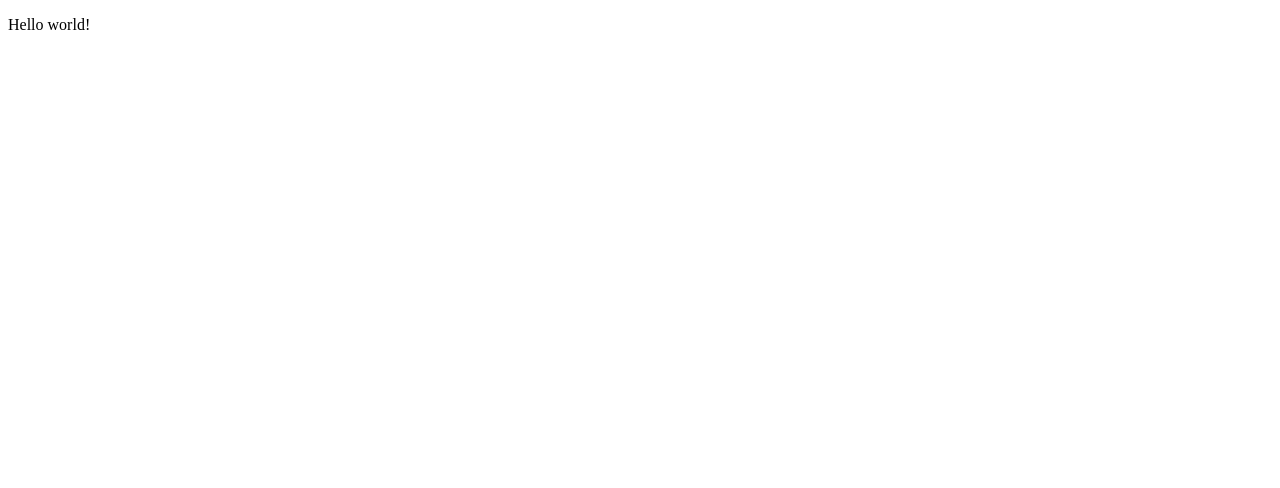
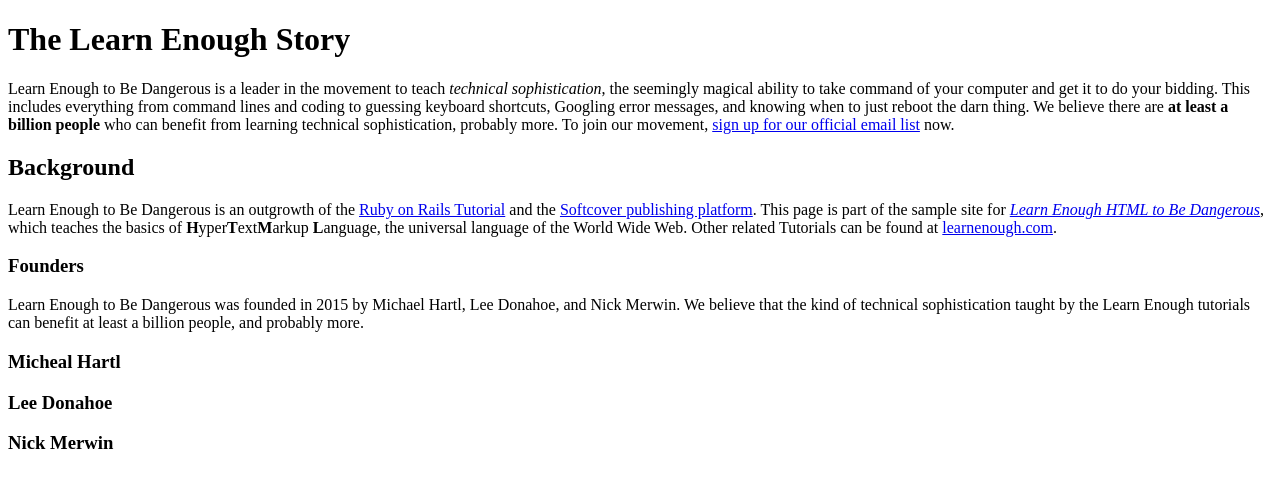
Before and after one commit to pandaphunk/sample_website, a plain HTML site: page index.html in a window 1280 px wide. Drawn offline with Linux system fonts and the light colour scheme.

Commit message:
Adding content to index

```diff
--- a/index.html
+++ b/index.html
@@ -2,13 +2,50 @@
  <html>
   <head>
     <meta charset="utf-8">
-    <title>PageTitle</title>
+    <title>Learn Enough TO Be Dangerous</title>
   </head>
 
   <body>
-	<p>
-	  Hello world!
-	</p>
+
+	 <h1>The Learn Enough Story</h1>
+
+	   <p>
+         Learn Enough to Be Dangerous is a leader in the movement to teach
+         <em>technical sophistication</em>, the seemingly magical ability to take
+         command of your computer and get it to do your bidding. This includes
+         everything from command lines and coding to guessing keyboard shortcuts,
+         Googling error messages, and knowing when to just reboot the darn thing.
+         We believe there are <strong>at least a billion people</strong> who can benefit from
+         learning technical sophistication, probably more. To join our
+         movement, <a href="http://learnenough.com/email">sign up for our official email list</a> now.
+       </p>
+
+	 <h2> Background </h2>
+
+	   <p>
+	     Learn Enough to Be Dangerous is an outgrowth of the
+	     <a href="http://railstutorial.org/">Ruby on Rails Tutorial</a> and the
+	     <a href="http://www.softcover.io">Softcover publishing platform</a>.
+	     This page is part of the sample site for
+	     <a href="http://learnenough.com/html-tutorial"><em>Learn Enough HTML to Be Dangerous</em></a>, which teaches the basics of <strong>H</strong>yper<strong>T</strong>ext<strong>M</strong>arkup <strong>L</strong>anguage, the universal language of the World Wide Web. Other related Tutorials can be found at
+	     <a href="http::/learnenough.com">learnenough.com</a>.
+	    </p>
+
+	 <h3> Founders </h3>
+
+	 	<p>
+      		Learn Enough to Be Dangerous was founded in 2015 by Michael Hartl, Lee
+      		Donahoe, and Nick Merwin. We believe that the kind of technical
+      		sophistication taught by the Learn Enough tutorials can benefit
+      		at least a billion people, and probably more.
+        </p>
+
+	 <h3> Micheal Hartl </h3>
+
+	 <h3> Lee Donahoe </h3>
+
+	 <h3> Nick Merwin </h3>
+
   </body>
 
 </html>
```
